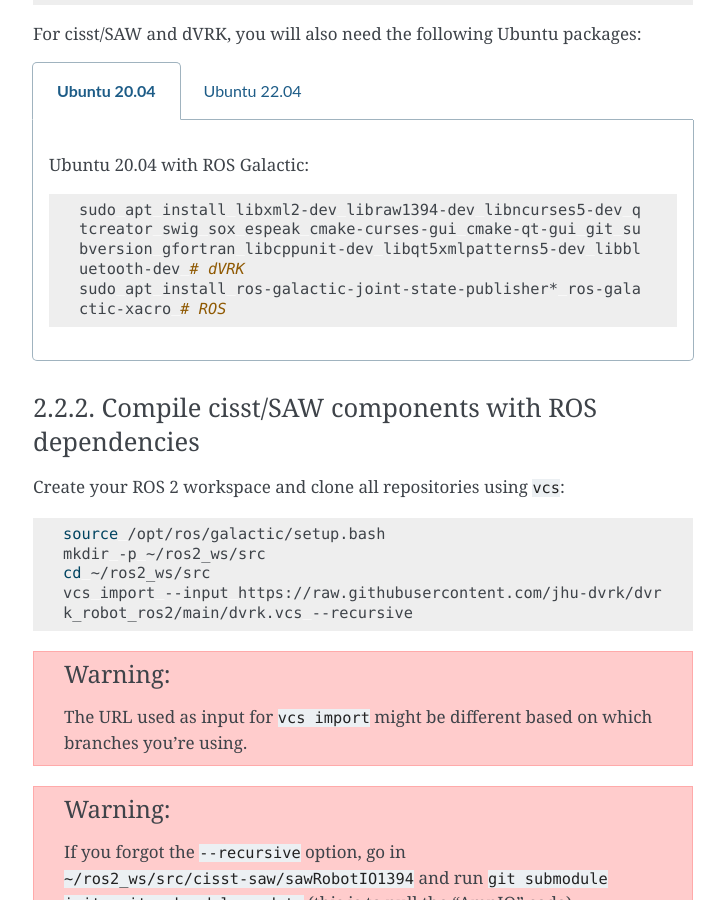
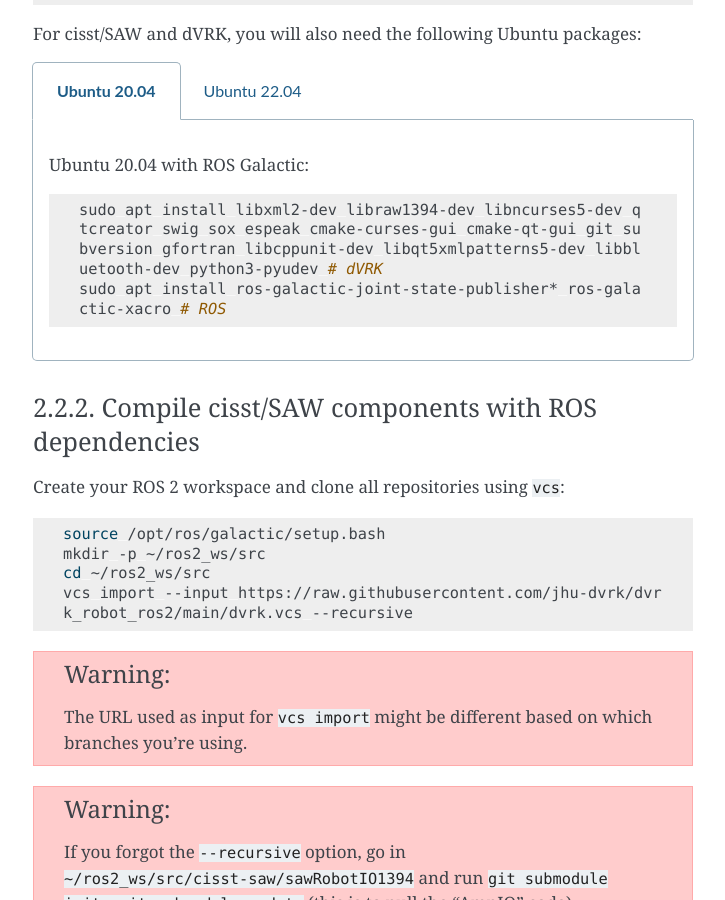
Before and after one commit to adeguet1/dvrk-readthedocs, a Sphinx documentation site: the page built from docs/pages/build.rst, in a window 1280 px wide and 900 px high, scrolled down 2961 px. Shown: the whole window, without its empty margins (387-1112 px from the left). Built offline with Sphinx 7.4.7, drawn with Linux system fonts in a browser that asks for light colours.

Commit message:
Update build.rst

```diff
--- a/docs/pages/build.rst
+++ b/docs/pages/build.rst
@@ -51,7 +51,7 @@
 
       .. code-block:: bash
 
-         sudo apt install libxml2-dev libraw1394-dev libncurses5-dev qtcreator swig sox espeak cmake-curses-gui cmake-qt-gui git subversion gfortran libcppunit-dev libqt5xmlpatterns5-dev libbluetooth-dev python3-wstool python3-catkin-tools python3-osrf-pycommon``
+         sudo apt install libxml2-dev libraw1394-dev libncurses5-dev qtcreator swig sox espeak cmake-curses-gui cmake-qt-gui git subversion gfortran libcppunit-dev libqt5xmlpatterns5-dev libbluetooth-dev python3-pyudev python3-wstool python3-catkin-tools python3-osrf-pycommon``
 
 .. warning::
    For any dVRK software version greater than 2.1:
@@ -153,7 +153,7 @@
 
       .. code-block:: bash
 
-         sudo apt install libxml2-dev libraw1394-dev libncurses5-dev qtcreator swig sox espeak cmake-curses-gui cmake-qt-gui git subversion gfortran libcppunit-dev libqt5xmlpatterns5-dev libbluetooth-dev # dVRK
+         sudo apt install libxml2-dev libraw1394-dev libncurses5-dev qtcreator swig sox espeak cmake-curses-gui cmake-qt-gui git subversion gfortran libcppunit-dev libqt5xmlpatterns5-dev libbluetooth-dev python3-pyudev # dVRK
          sudo apt install ros-galactic-joint-state-publisher* ros-galactic-xacro # ROS
 
    .. tab:: Ubuntu 22.04
@@ -162,7 +162,7 @@
 
       .. code-block:: bash
 
-         sudo apt install libxml2-dev libraw1394-dev libncurses5-dev qtcreator swig sox espeak cmake-curses-gui cmake-qt-gui git subversion libcppunit-dev libqt5xmlpatterns5-dev libbluetooth-dev gfortran-9 # dVRK
+         sudo apt install libxml2-dev libraw1394-dev libncurses5-dev qtcreator swig sox espeak cmake-curses-gui cmake-qt-gui git subversion libcppunit-dev libqt5xmlpatterns5-dev libbluetooth-dev python3-pyudev gfortran-9 # dVRK
          sudo apt install ros-humble-joint-state-publisher* ros-humble-xacro # ROS
 
 Compile cisst/SAW components with ROS dependencies
```
